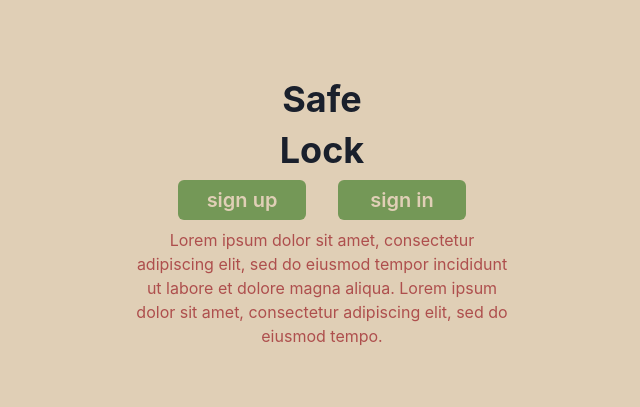
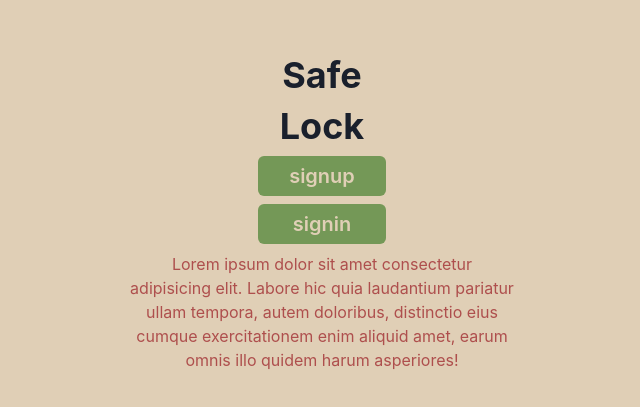
Before and after one commit to salamaaya/SafeLock, a React (Vite) app in the folder frontend/: page / in a window 1280 px wide. Shown: the part 187-594 px from the top of the page, without its empty margins (318-958 px from the left). Built offline with nearby package versions, Linux system fonts and the light colour scheme.

Commit message:
created signin form

```diff
--- /dev/null
+++ b/frontend/src/components/FormButton.jsx
@@ -0,0 +1,41 @@
+import {useState, React} from 'react'
+import { Button, useDisclosure, Collapse, Box, FormControl, FormLabel, Input, FormErrorMessage } from '@chakra-ui/react';
+import PasswordInput from './PasswordInput';
+
+const FormButton = ( {text}, {form}) => {
+  const { isOpen, onToggle } = useDisclosure()
+  const [input, setInput] = useState('')
+
+  const handleInputChange = (e) => setInput(e.target.value)
+
+  return (
+    <>
+      <Button
+        onClick={ onToggle }
+        bg={'#749857'}
+        color={'#E0CFB6'}
+        _hover={{bg:'#365E32'}}
+        fontSize={'xl'}
+        w={'10vw'}
+        padding={'20px'}>
+          {text}
+      </Button>
+
+      <Collapse in={isOpen} animateOpacity>
+        <Box
+            p='40px'
+            color='white'
+            mt='4'
+            bg='#749857'
+            rounded='md'
+            shadow='lg'>
+            <FormLabel>Email</FormLabel>
+            <Input bg='#E0CFB6' type='email' value={input} onChange={handleInputChange} placeholder='Email' />
+            <PasswordInput/>
+        </Box>
+    </Collapse>
+  </>
+  )
+}
+
+export default FormButton;
--- a/frontend/src/components/GreenButton.jsx
+++ /dev/null
@@ -1,20 +0,0 @@
-import React from 'react'
-import { Button } from '@chakra-ui/react';
-
-const GreenButton = ( {text} ) => {
-  return (
-    <Button
-      bg={'#749857'}
-      color={'#E0CFB6'}
-      _hover={{bg:'#365E32'}}
-      fontSize={'xl'}
-      w={'10vw'}
-      padding={'20px'}>
-
-        {text}
-
-    </Button>
-  )
-}
-
-export default GreenButton;
--- /dev/null
+++ b/frontend/src/components/PasswordInput.jsx
@@ -0,0 +1,26 @@
+import {useState, React} from 'react'
+import { Input, InputRightElement, Button, Box, FormLabel } from '@chakra-ui/react';
+
+const PasswordInput = () => {
+    const [show, setShow] = useState(false)
+    const handleClick = () => setShow(!show)
+    const [input, setInput] = useState('')
+    const handleInputChange = (e) => setInput(e.target.value)
+  return (
+         <Box
+            color='white'
+            mt='4'
+            bg='#749857'
+            rounded='md'
+         >
+            <FormLabel>Password</FormLabel>
+            <Input bg='#E0CFB6' type={show ? 'text' : 'password'} value={input} onChange={handleInputChange} placeholder='Password' />
+            <Button h='1.75rem' size='sm' bg={'#749857'} _hover={{bg:'#365E32'}} w={'5vw'} onClick={handleClick}>
+                {show ? 'Hide' : 'Show'}
+            </Button>
+        </Box>
+
+  )
+}
+
+export default PasswordInput;
--- a/frontend/src/pages/HomePage.jsx
+++ b/frontend/src/pages/HomePage.jsx
@@ -1,8 +1,9 @@
 import React from 'react';
-import { Flex, Button, HStack, VStack, Center, Heading, Text, Box} from '@chakra-ui/react';
-import GreenButton from '../components/GreenButton';
+import { Flex, VStack, Center, Heading, Text, Box} from '@chakra-ui/react';
+import FormButton from '../components/FormButton';
 
 const HomePage = () => {
+
   return (
     <Flex width={"100vw"} height={"100vh"} justifyContent={"center"}>
         <Center>
@@ -15,20 +16,16 @@ const HomePage = () => {
                      Lock
                 </Heading>
 
-                <HStack spacing={8}>
-                    <GreenButton text={'sign up'}/>
-                    <GreenButton text={'sign in'}/>
-                </HStack>
+                    <FormButton text={'signup'} form={'signup'}/>
+
+                    <FormButton text={'signin'} form={'signin'}/>
 
                 <Box justifyContent={"center"}>
                     <Text maxW={"30vw"}
                         fontSize={'l'}
                         color={'#AE4F4D'}
                         align={'center'}>
-                        Lorem ipsum dolor sit amet, consectetur adipiscing elit,
-                        sed do eiusmod tempor incididunt ut labore et dolore magna aliqua.
-                        Lorem ipsum dolor sit amet, consectetur adipiscing elit,
-                        sed do eiusmod tempo.
+                        Lorem ipsum dolor sit amet consectetur adipisicing elit. Labore hic quia laudantium pariatur ullam tempora, autem doloribus, distinctio eius cumque exercitationem enim aliquid amet, earum omnis illo quidem harum asperiores!
                     </Text>
                 </Box>
 
```
